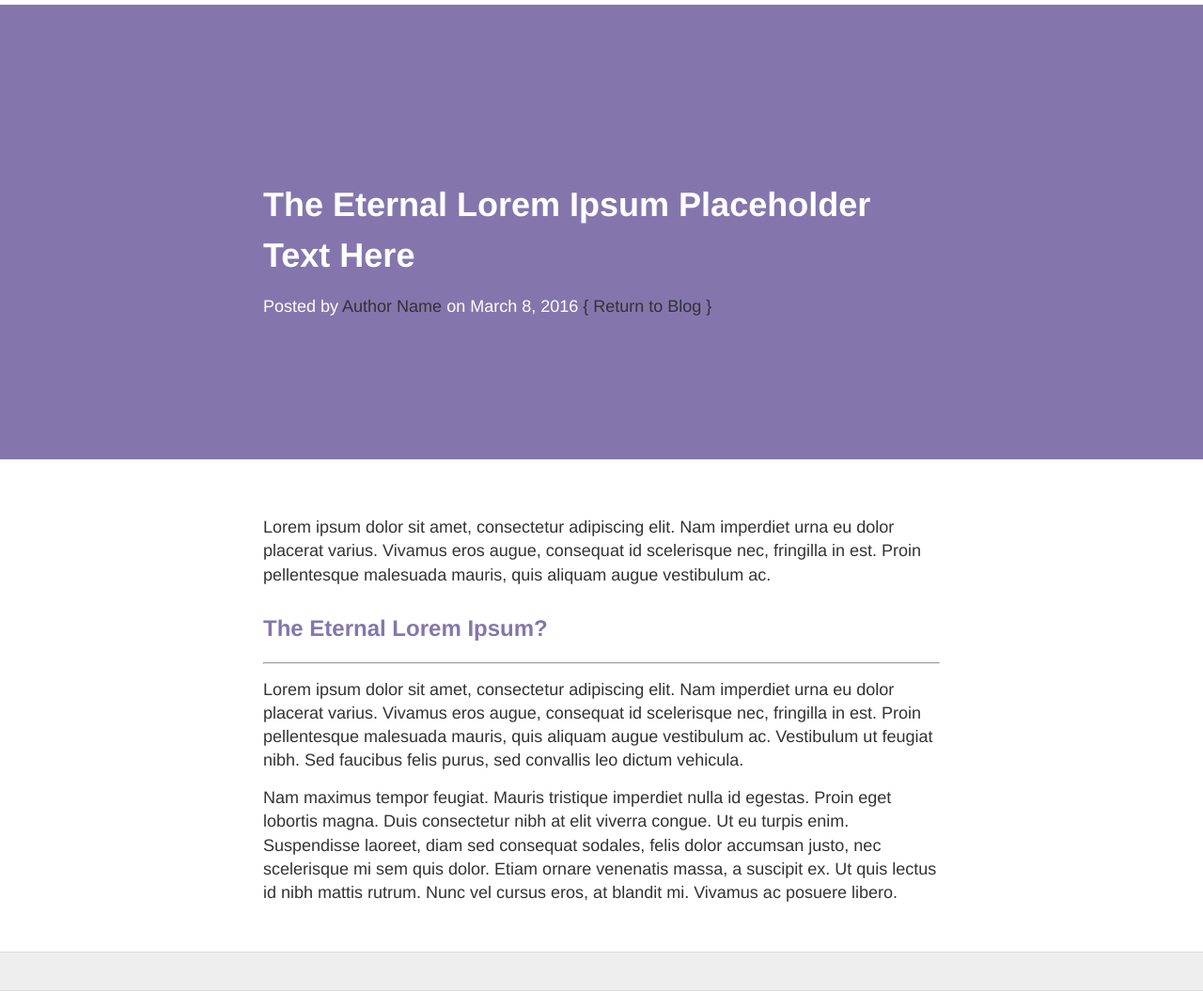
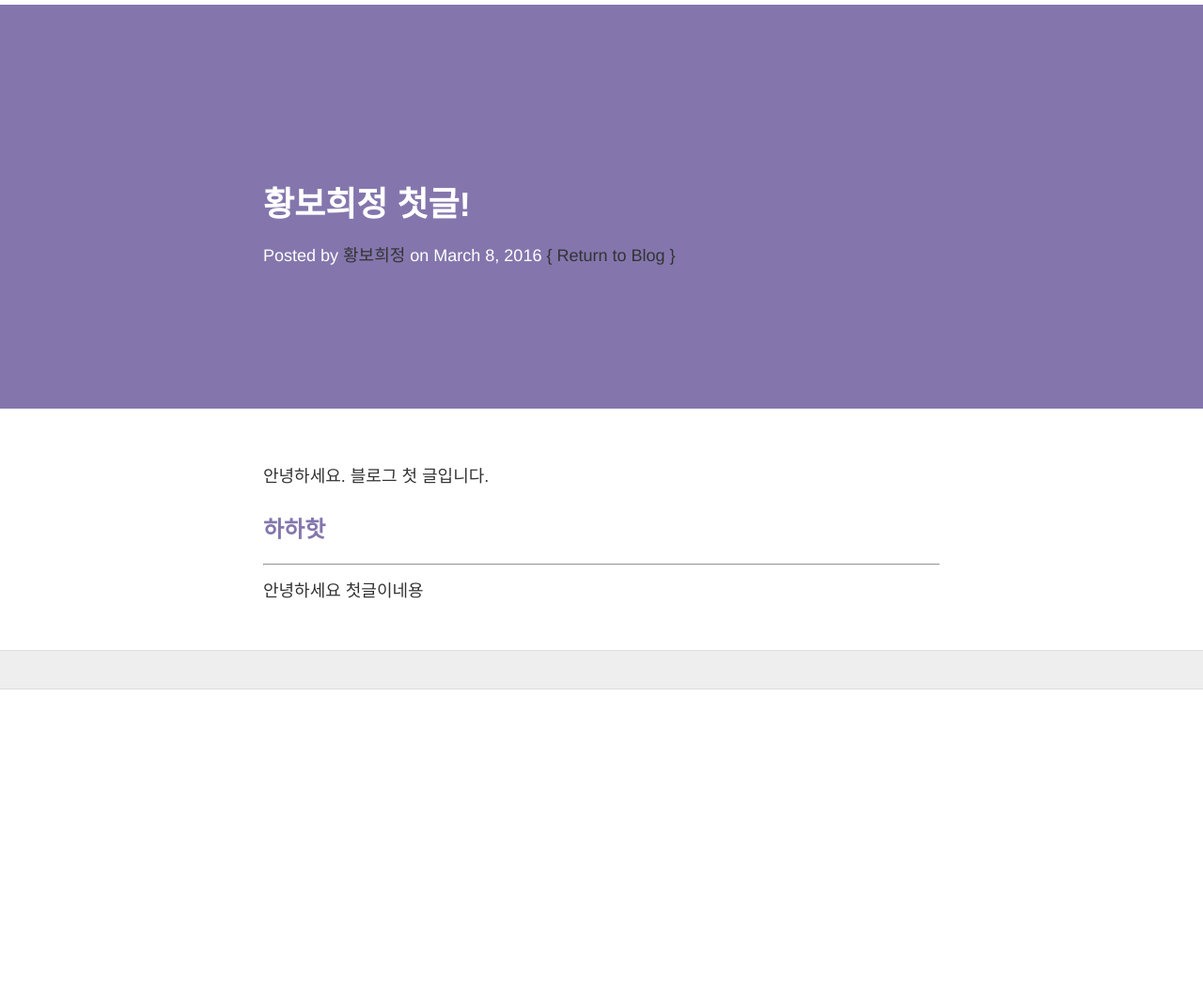
Before and after one commit to HwangBBo/hwangbbo.github.io, a Jekyll site: the page built from _posts/2016-03-08-Eternal-Lorem-Ipsum.md, in a window 1280 px wide. Shown: the whole page at 94% size. Built offline with Jekyll 4.4.1, drawn with Linux system fonts in a browser that asks for light colours; nearby versions of some CDN libraries; after the commit the page ends 900 px from its top, so only the background shows below that.

Commit message:
update post

```diff
--- a/_posts/2016-03-08-Eternal-Lorem-Ipsum.md
+++ b/_posts/2016-03-08-Eternal-Lorem-Ipsum.md
@@ -1,14 +1,12 @@
 ---
 layout: post
-title: The Eternal Lorem Ipsum Placeholder Text Here
-author: Author Name
+title: 황보희정 첫글!
+author: 황보희정
 ---
 
-Lorem ipsum dolor sit amet, consectetur adipiscing elit. Nam imperdiet urna eu dolor placerat varius. Vivamus eros augue, consequat id scelerisque nec, fringilla in est. Proin pellentesque malesuada mauris, quis aliquam augue vestibulum ac.
+안녕하세요. 블로그 첫 글입니다.
 
-## The Eternal Lorem Ipsum?
+## 하하핫
 -----
 
-Lorem ipsum dolor sit amet, consectetur adipiscing elit. Nam imperdiet urna eu dolor placerat varius. Vivamus eros augue, consequat id scelerisque nec, fringilla in est. Proin pellentesque malesuada mauris, quis aliquam augue vestibulum ac. Vestibulum ut feugiat nibh. Sed faucibus felis purus, sed convallis leo dictum vehicula.
-
-Nam maximus tempor feugiat. Mauris tristique imperdiet nulla id egestas. Proin eget lobortis magna. Duis consectetur nibh at elit viverra congue. Ut eu turpis enim. Suspendisse laoreet, diam sed consequat sodales, felis dolor accumsan justo, nec scelerisque mi sem quis dolor. Etiam ornare venenatis massa, a suscipit ex. Ut quis lectus id nibh mattis rutrum. Nunc vel cursus eros, at blandit mi. Vivamus ac posuere libero.
+안녕하세요 첫글이네용
```
